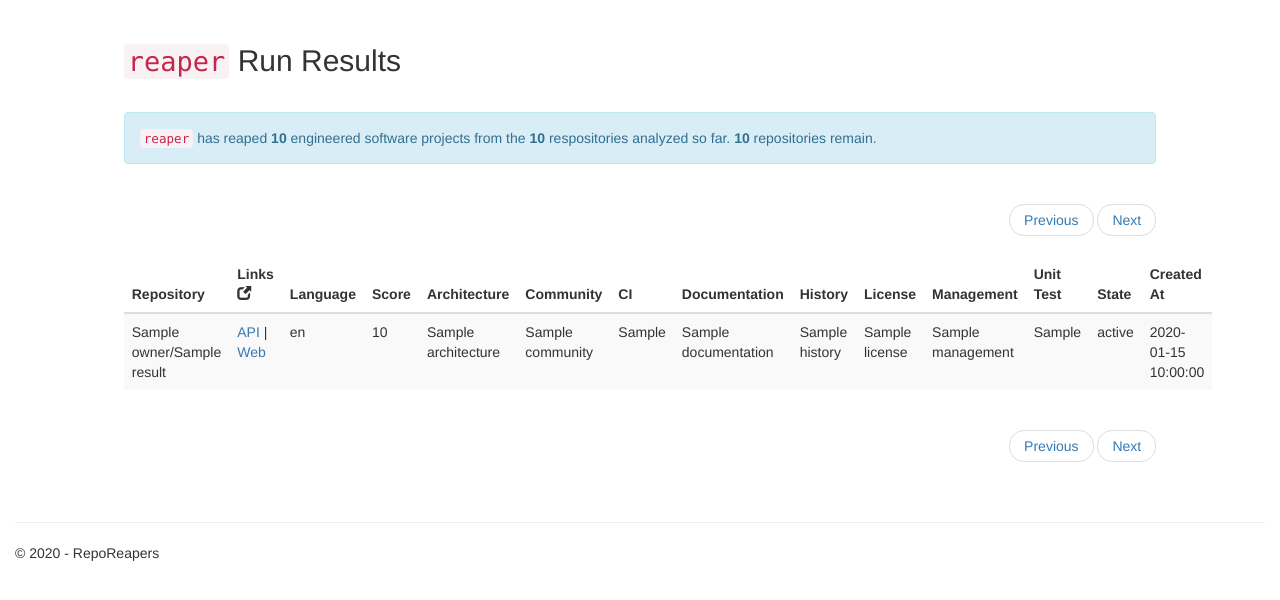
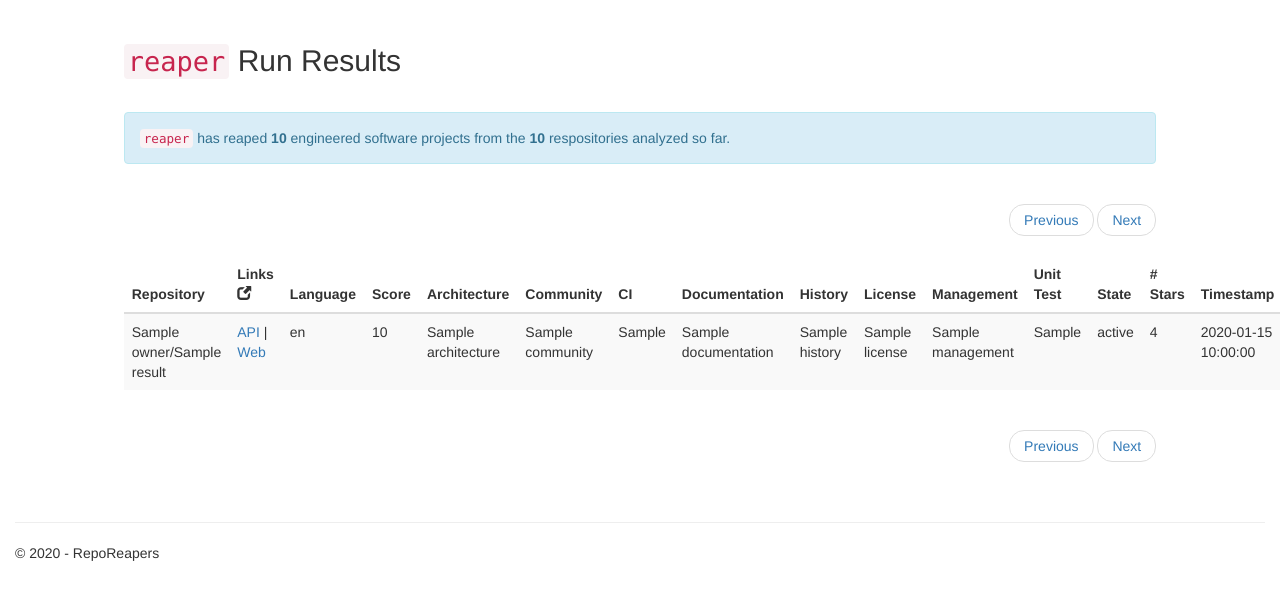
Before and after one commit to nm6061/reporeapers, a Django app: template app/templates/app/index.html in a window 1280 px wide. Shown: the part 51-651 px from the top of the page. Run offline with Django 3.2, Linux system fonts and the light colour scheme; the template is opened without the code that fills it: most values are stand-ins (such as "Sample title", 1, 10 or a date in 2020); some libraries are stand-ins or nearby versions.

Commit message:
Included stars in the output table
Additionally, a draft version of the paper was uploaded to the GitHub
repository and a link to it was added to the menu on the website.

```diff
--- a/app/templates/app/index.html
+++ b/app/templates/app/index.html
@@ -9,13 +9,13 @@
         <h2><code>reaper</code> Run Results</h2>
         <div class="spacer-25"></div>
         <div class="alert alert-info" role="alert">
-        <code>reaper</code> has reaped <strong>{{ projects|intcomma }}</strong> engineered software projects from the <strong>{{ done|intcomma }}</strong> respositories analyzed so far. <strong>{{ left|intcomma}}</strong> repositories remain.
+            <code>reaper</code> has reaped <strong>{{ projects|intcomma }}</strong> engineered software projects from the <strong>{{ done|intcomma }}</strong> respositories analyzed so far.{% if left > 0 %} <strong>{{ left|intcomma}}</strong> repositories remain.{% endif %}
         </div>
         <div class="pull-right">
             <nav>
               <ul class="pager">
-                <li class="{% if not ppage %} disabled{% endif %}"><a href="{% if ppage %}?page={{ ppage }}{% else %}#{% endif %}">Previous</a></li>
-                <li class="{% if not npage %} disabled{% endif %}"><a href="{% if npage %}?page={{ npage }}{% else %}#{% endif %}">Next</a></li>
+                <li class="{% if not ppage %} disabled{% endif %}"><a href="/results/{% if ppage %}{{ ppage }}.html{% else %}#{% endif %}">Previous</a></li>
+                <li class="{% if not npage %} disabled{% endif %}"><a href="/results/{% if npage %}{{ npage }}.html{% else %}#{% endif %}">Next</a></li>
               </ul>
             </nav>
         </div>
@@ -36,13 +36,14 @@
                     <th>Management</th>
                     <th>Unit Test</th>
                     <th>State</th>
-                    <th>Created At</th>
+                    <th># Stars</th>
+                    <th>Timestamp</th>
                 </tr>
             </thead>
             <tbody>
                 {% for result in results %}
                 <tr>
-                    <td>{{ result.owner }}/{{ result.name|truncatechars:25 }}</td>
+                    <td>{{ result.owner|truncatechars:22 }}/{{ result.name|truncatechars:22 }}</td>
                     <td>
                         <a target="_blank" href="https://api.github.com/repos/{{ result.owner }}/{{ result.name }}">API</a> |
                         <a target="_blank" href="https://github.com/{{ result.owner }}/{{ result.name }}">Web</a>
@@ -58,7 +59,8 @@
                     <td>{{ result.management }}</td>
                     <td>{{ result.unit_test }}</td>
                     <td>{{ result.state }}</td>
-                    <td>{{ result.created_at|date:'Y-m-d H:i:s' }}</td>
+                    <td>{{ result.stars }}</td>
+                    <td>{{ result.timestamp|date:'Y-m-d H:i:s' }}</td>
                 </tr>
                 {% endfor %}
             </tbody>
@@ -66,8 +68,8 @@
         <div class="pull-right">
             <nav>
               <ul class="pager">
-                <li class="{% if not ppage %} disabled{% endif %}"><a href="{% if ppage %}?page={{ ppage }}{% else %}#{% endif %}">Previous</a></li>
-                <li class="{% if not npage %} disabled{% endif %}"><a href="{% if npage %}?page={{ npage }}{% else %}#{% endif %}">Next</a></li>
+                <li class="{% if not ppage %} disabled{% endif %}"><a href="/results/{% if ppage %}{{ ppage }}.html{% else %}#{% endif %}">Previous</a></li>
+                <li class="{% if not npage %} disabled{% endif %}"><a href="/results/{% if npage %}{{ npage }}.html{% else %}#{% endif %}">Next</a></li>
               </ul>
             </nav>
         </div>
--- a/app/templates/app/layout.html
+++ b/app/templates/app/layout.html
@@ -4,11 +4,10 @@
     <meta charset="utf-8" />
     <meta name="viewport" content="width=device-width, initial-scale=1.0">
     <title>Home of the RepoReapers</title>
-    {% load staticfiles %}
     <link rel="stylesheet" type="text/css" href="//maxcdn.bootstrapcdn.com/bootstrap/3.3.5/css/bootstrap.min.css" />
-    <link rel="stylesheet" type="text/css" href="{% static 'app/content/site.css' %}" />
+    <link rel="stylesheet" type="text/css" href="/static/styles/site.css" />
     <script src="//cdnjs.cloudflare.com/ajax/libs/modernizr/2.8.3/modernizr.min.js"></script>
-    <link rel="shortcut icon" href="{% static 'app/images/favicon.ico' %}" />
+    <link rel="shortcut icon" href="/static/images/favicon.ico" />
 </head>
 
 <body>
@@ -27,11 +26,17 @@
                     <li class="dropdown">
                       <a href="#" class="dropdown-toggle" data-toggle="dropdown" role="button" aria-haspopup="true" aria-expanded="false">Download <span class="caret"></span></a>
                       <ul class="dropdown-menu">
-                        <li><a href="https://reporeapers.github.io/results/projects.csv">Projects</a></li>
-                        <li><a href="https://reporeapers.github.io/results/everything.csv">Everything</a></li>
+                        <li><a href="/static/downloads/Curating GitHub for Engineered Software Projects.pdf" target="_blank">Paper</a></li>
+                        <li role="separator" class="divider"></li>
+                        <li><a href="/static/downloads/projects.csv">Projects</a></li>
+                        <li role="separator" class="divider"></li>
+                        <li><a href="/static/downloads/dataset.1.csv">Data Set (Part 1)</a></li>
+                        <li><a href="/static/downloads/dataset.2.csv">Data Set (Part 2)</a></li>
+                        <li role="separator" class="divider"></li>
+                        <li><a href="/static/validation.csv">Validation</a></li>
                       </ul>
                     </li>
-                    <li><a href="{% url 'contact' %}">Contact</a></li>
+                    <li><a href="/contact.html">Contact</a></li>
                 </ul>
             </div>
         </div>
@@ -46,19 +51,18 @@
         </footer>
     </div>
 
-    <script type="text/javascript">
+    <script src="//cdnjs.cloudflare.com/ajax/libs/jquery/2.1.4/jquery.min.js"></script>
+    <script src="//maxcdn.bootstrapcdn.com/bootstrap/3.3.5/js/bootstrap.min.js"></script>
+    <script src="//cdnjs.cloudflare.com/ajax/libs/respond.js/1.4.2/respond.min.js"></script>
+    <script>
         (function(i,s,o,g,r,a,m){i['GoogleAnalyticsObject']=r;i[r]=i[r]||function(){
-           (i[r].q=i[r].q||[]).push(arguments)},i[r].l=1*new
-           Date();a=s.createElement(o),
-             m=s.getElementsByTagName(o)[0];a.async=1;a.src=g;m.parentNode.insertBefore(a,m)
-               })(window,document,'script','//www.google-analytics.com/analytics.js','ga');
+            (i[r].q=i[r].q||[]).push(arguments)},i[r].l=1*new Date();a=s.createElement(o),
+            m=s.getElementsByTagName(o)[0];a.async=1;a.src=g;m.parentNode.insertBefore(a,m)
+            })(window,document,'script','https://www.google-analytics.com/analytics.js','ga');
 
         ga('create', 'UA-66923712-1', 'auto');
         ga('send', 'pageview');
     </script>
-    <script src="//cdnjs.cloudflare.com/ajax/libs/jquery/2.1.4/jquery.min.js"></script>
-    <script src="//maxcdn.bootstrapcdn.com/bootstrap/3.3.5/js/bootstrap.min.js"></script>
-    <script src="//cdnjs.cloudflare.com/ajax/libs/respond.js/1.4.2/respond.min.js"></script>
 {% block scripts %}{% endblock %}
 </body>
 </html>
```
